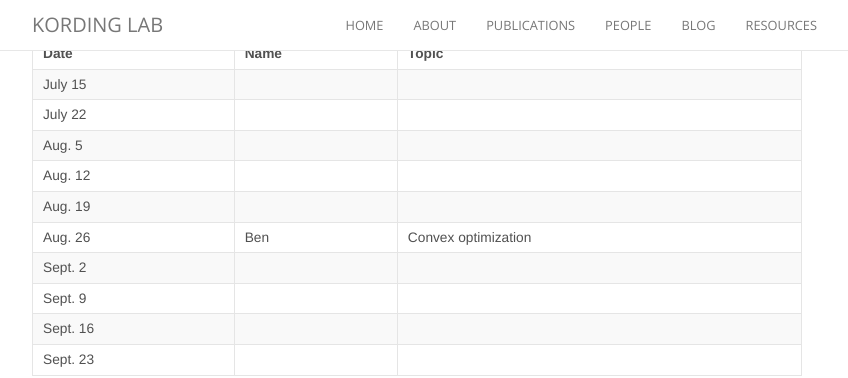
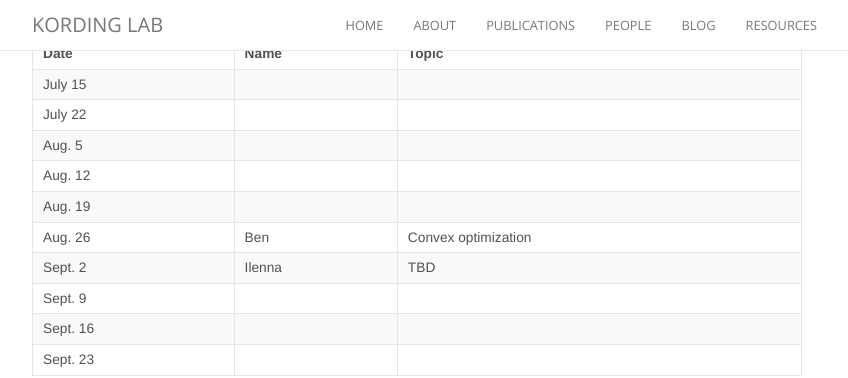
Before and after one commit to KordingLab/KordingLab.github.io, a Jekyll site: the page built from _posts/2018-08-29-upcoming-lab-teaching.md, in a window 1280 px wide and 900 px high, scrolled down 453 px. Shown: the top 378 px of the window, without its empty margins (223-1071 px from the left). Built offline with Jekyll 4.4.1, drawn with Linux system fonts in a browser that asks for light colours; nearby versions of some CDN libraries; comment, search, counter and statistics services are not loaded.

Commit message:
Update 2018-08-29-upcoming-lab-teaching.md

```diff
--- a/_posts/2018-08-29-upcoming-lab-teaching.md
+++ b/_posts/2018-08-29-upcoming-lab-teaching.md
@@ -24,7 +24,7 @@ Get on the listserve for announcements: https://groups.google.com/forum/#!forum/
 | Aug. 12 | | |
 | Aug. 19 | | |
 | Aug. 26 | Ben | Convex optimization |
-| Sept. 2 | | |
+| Sept. 2 | Ilenna | TBD |
 | Sept. 9 | | |
 | Sept. 16 | | |
 | Sept. 23 | | |
```
